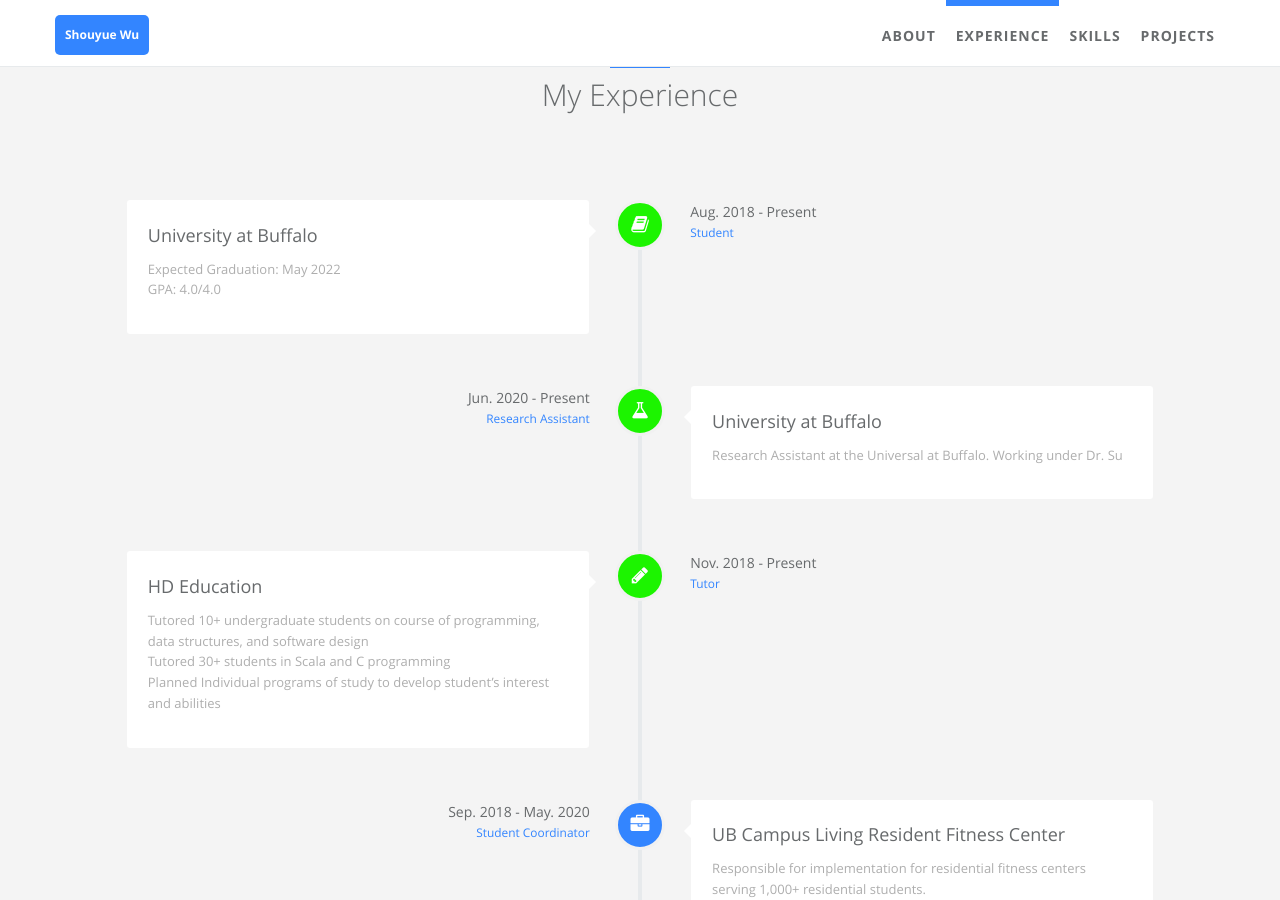
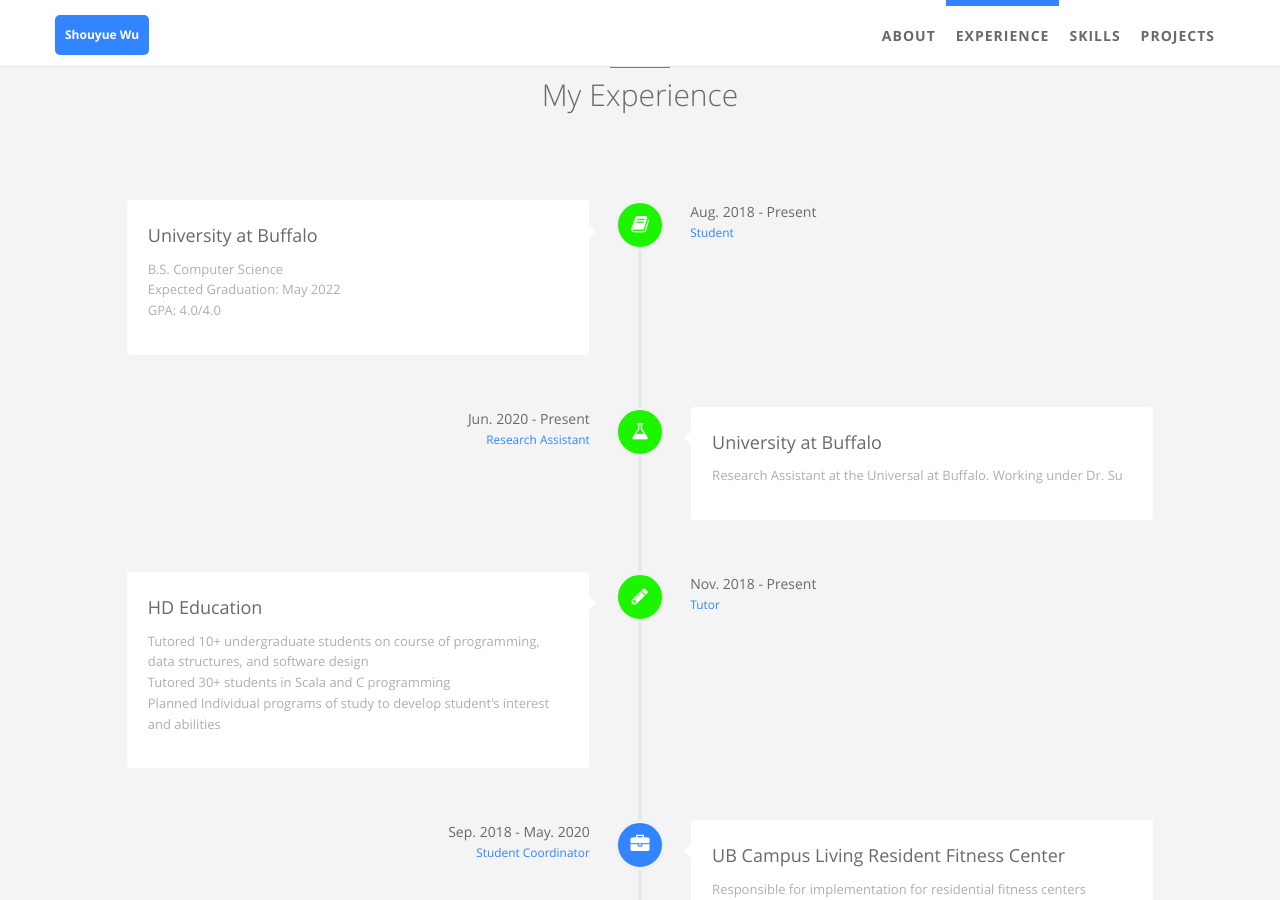
Before and after one commit to Lostpart/aboutMe, a Jekyll site: the page built from index.html, in a window 1280 px wide and 900 px high, scrolled down 876 px. Built offline with Jekyll 4.4.1, drawn with Linux system fonts in a browser that asks for light colours.

```diff
--- a/_data/index/careers.yml
+++ b/_data/index/careers.yml
@@ -4,7 +4,8 @@
     detail: University at Buffalo
     i18n: ub_name
   desc:
-    detail: "Expected Graduation: May 2022 <br>
+    detail: "B.S. Computer Science <br>
+             Expected Graduation: May 2022 <br>
              GPA: 4.0/4.0"
     i18n: ub_job_student_desc
   date:
```
